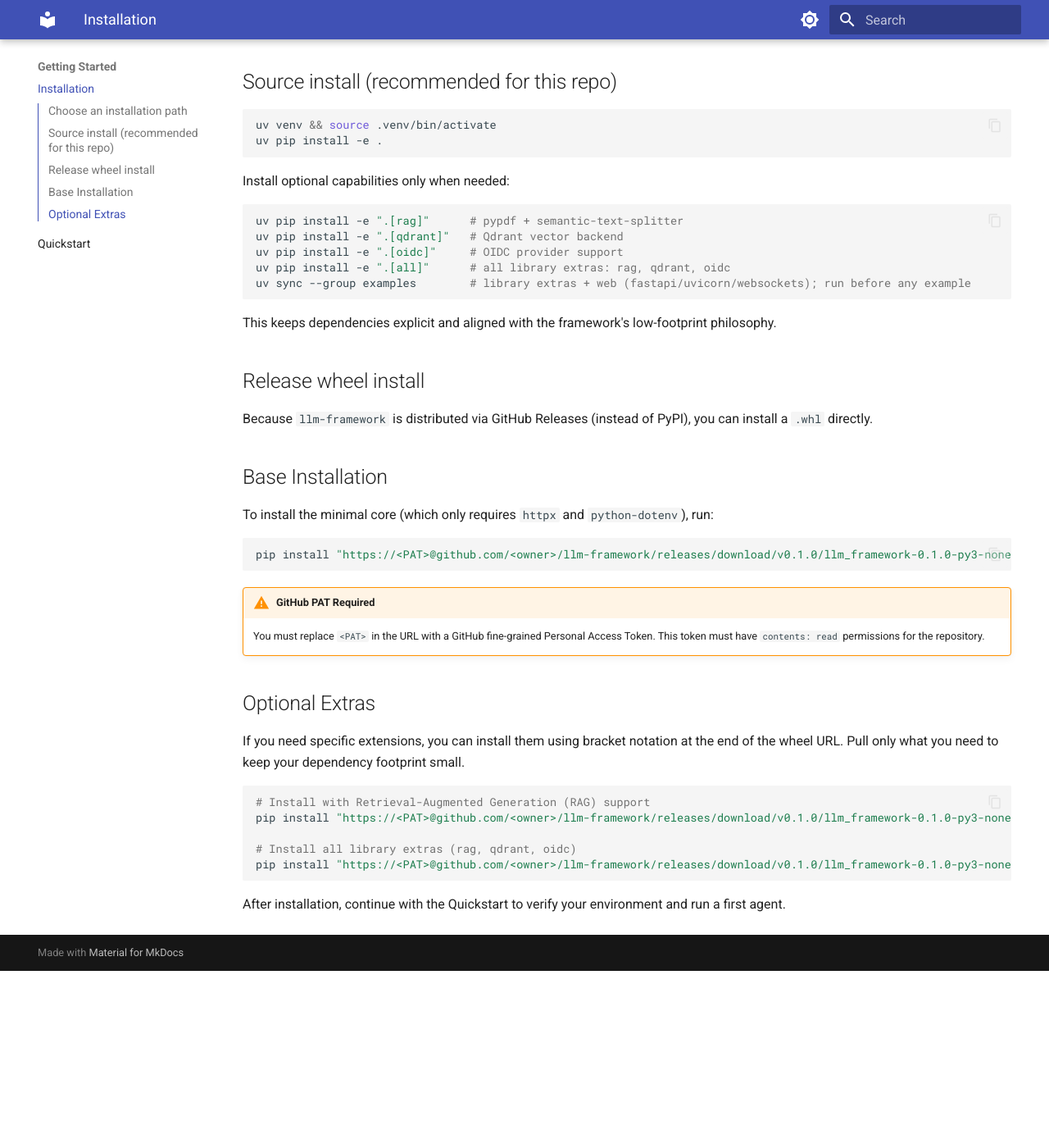
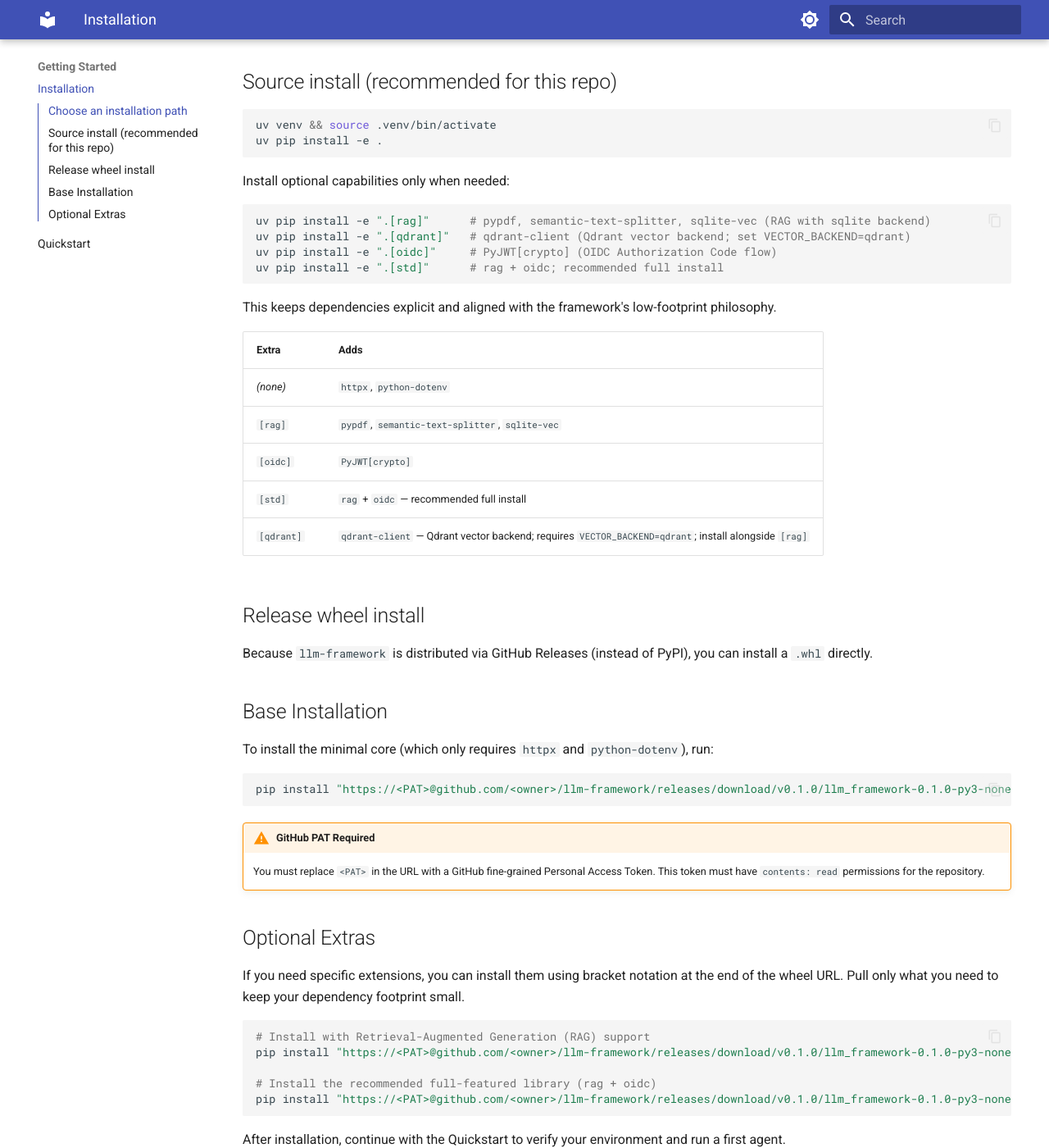
Before and after one commit to iciouss/llm-framework-core, an MkDocs documentation site: the page built from docs/getting-started/installation.md, in a window 1280 px wide and 1400 px high, scrolled down 429 px. Shown: the whole window at 82% size. Built offline with MkDocs 1.6.1 and Material for MkDocs 9.7.7, drawn with Linux system fonts in a browser that asks for light colours; before the commit the page ends 1613 px from its top, so only the background shows below that.

Commit message:
docs: update api reference, install guide, and site nav
- sqlite documented as default backend; qdrant as opt-in via env var
- extras table added; dep-group install commands removed
- plugins page added to nav; broken cross-reference replaced with plain text

````diff
--- a/docs/getting-started/installation.md
+++ b/docs/getting-started/installation.md
@@ -20,14 +20,21 @@ uv pip install -e .
 Install optional capabilities only when needed:
 
 ```bash
-uv pip install -e ".[rag]"      # pypdf + semantic-text-splitter
-uv pip install -e ".[qdrant]"   # Qdrant vector backend
-uv pip install -e ".[oidc]"     # OIDC provider support
-uv pip install -e ".[all]"      # all library extras: rag, qdrant, oidc
-uv sync --group examples        # library extras + web (fastapi/uvicorn/websockets); run before any example
+uv pip install -e ".[rag]"      # pypdf, semantic-text-splitter, sqlite-vec (RAG with sqlite backend)
+uv pip install -e ".[qdrant]"   # qdrant-client (Qdrant vector backend; set VECTOR_BACKEND=qdrant)
+uv pip install -e ".[oidc]"     # PyJWT[crypto] (OIDC Authorization Code flow)
+uv pip install -e ".[std]"      # rag + oidc; recommended full install
 ```
 
 This keeps dependencies explicit and aligned with the framework's low-footprint philosophy.
+
+| Extra | Adds |
+|---|---|
+| *(none)* | `httpx`, `python-dotenv` |
+| `[rag]` | `pypdf`, `semantic-text-splitter`, `sqlite-vec` |
+| `[oidc]` | `PyJWT[crypto]` |
+| `[std]` | `rag` + `oidc` — recommended full install |
+| `[qdrant]` | `qdrant-client` — Qdrant vector backend; requires `VECTOR_BACKEND=qdrant`; install alongside `[rag]` |
 
 ## Release wheel install
 
@@ -52,8 +59,8 @@ If you need specific extensions, you can install them using bracket notation at
 # Install with Retrieval-Augmented Generation (RAG) support
 pip install "https://<PAT>@github.com/<owner>/llm-framework/releases/download/v0.1.0/llm_framework-0.1.0-py3-none-any.whl[rag]"
 
-# Install all library extras (rag, qdrant, oidc)
-pip install "https://<PAT>@github.com/<owner>/llm-framework/releases/download/v0.1.0/llm_framework-0.1.0-py3-none-any.whl[all]"
+# Install the recommended full-featured library (rag + oidc)
+pip install "https://<PAT>@github.com/<owner>/llm-framework/releases/download/v0.1.0/llm_framework-0.1.0-py3-none-any.whl[std]"
 ```
 
 After installation, continue with the Quickstart to verify your environment and run a first agent.
--- a/mkdocs.yml
+++ b/mkdocs.yml
@@ -86,3 +86,4 @@ nav:
       - Extensions: api/extensions.md
       - Tools: api/tools.md
       - Configuration: api/config.md
+      - Plugins: api/plugins.md
````
Also changed, not shown: docs/api/extensions.md (+4 -1 lines), docs/api/plugins.md (+1 -1 lines), docs/patterns.md (+2 -0 lines).
